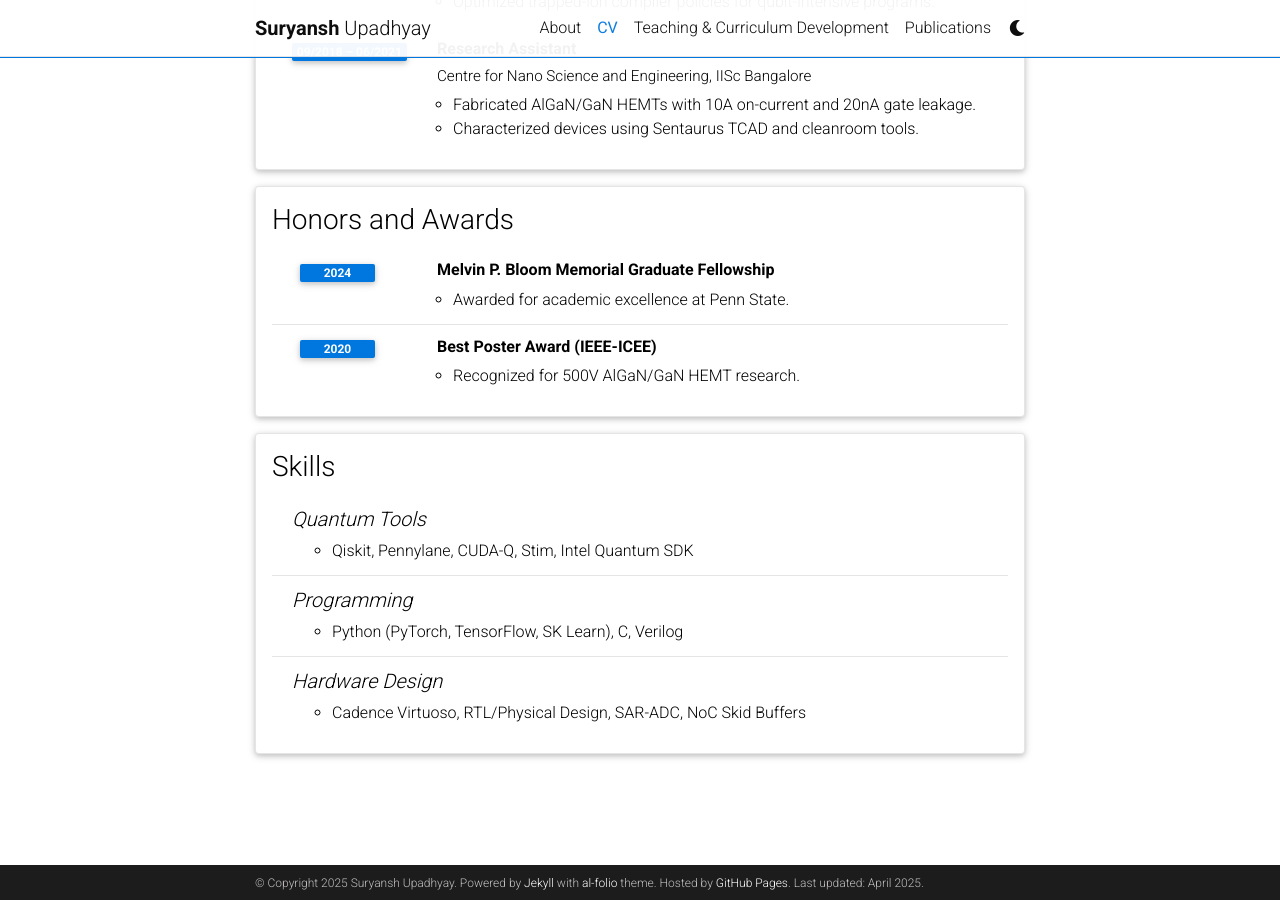
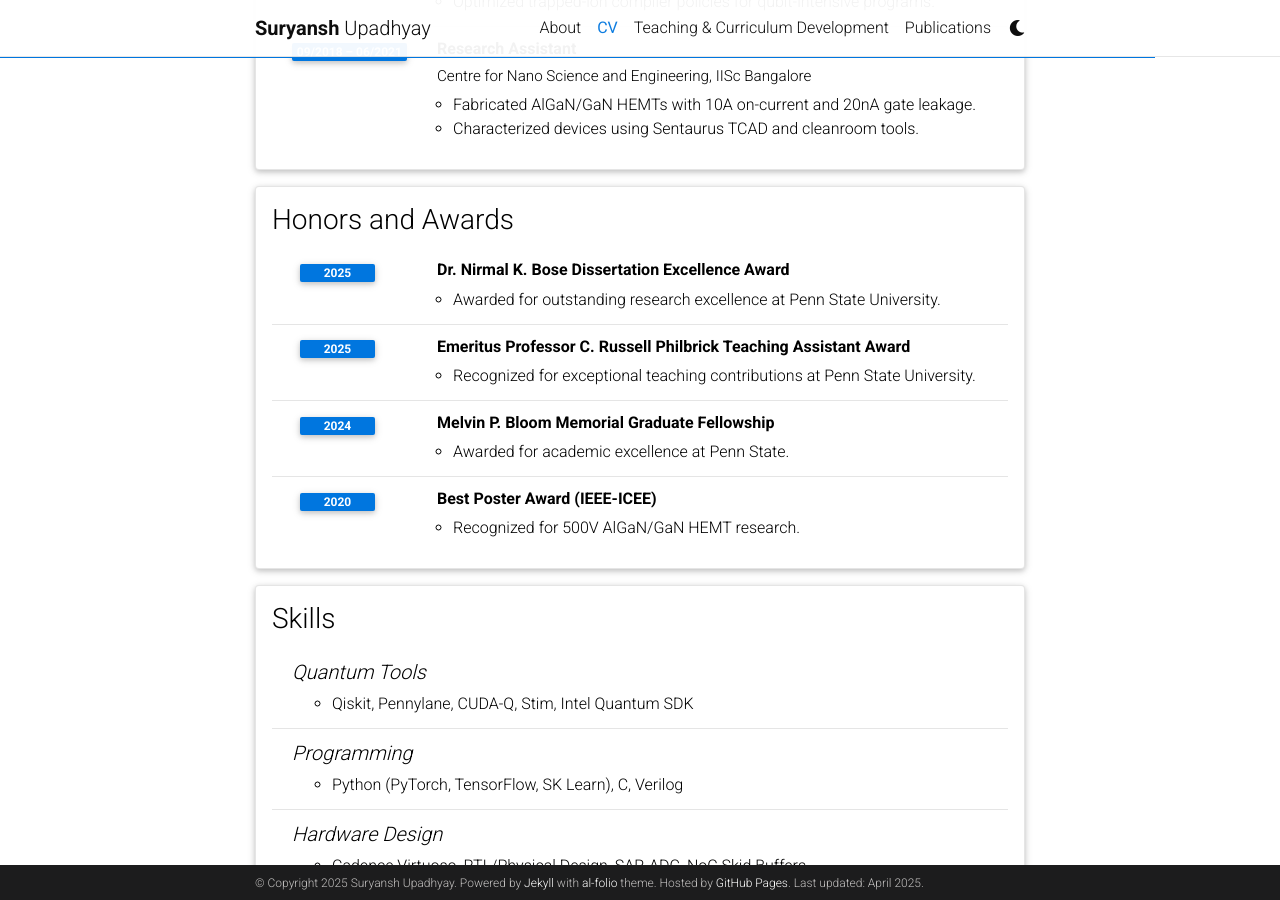
Before and after one commit to suryansh-upadhyay/suryansh-upadhyay.github.io, a Jekyll site: the page built from _pages/cv.md, in a window 1280 px wide and 900 px high, scrolled down 1076 px. Built offline with Jekyll 4.4.1, drawn with Linux system fonts in a browser that asks for light colours; comment, search, counter and statistics services are not loaded; a style sheet for code colours, icons or effects is not loaded.

Commit message:
Update cv.yml

```diff
--- a/_data/cv.yml
+++ b/_data/cv.yml
@@ -64,6 +64,14 @@
 - title: Honors and Awards
   type: time_table
   contents:
+    - year: 2025
+      title: Dr. Nirmal K. Bose Dissertation Excellence Award
+      items:
+        - Awarded for outstanding research excellence at Penn State University.
+    - year: 2025
+      title: Emeritus Professor C. Russell Philbrick Teaching Assistant Award
+      items:
+        - Recognized for exceptional teaching contributions at Penn State University.
     - year: 2024
       title: Melvin P. Bloom Memorial Graduate Fellowship
       items:
```
